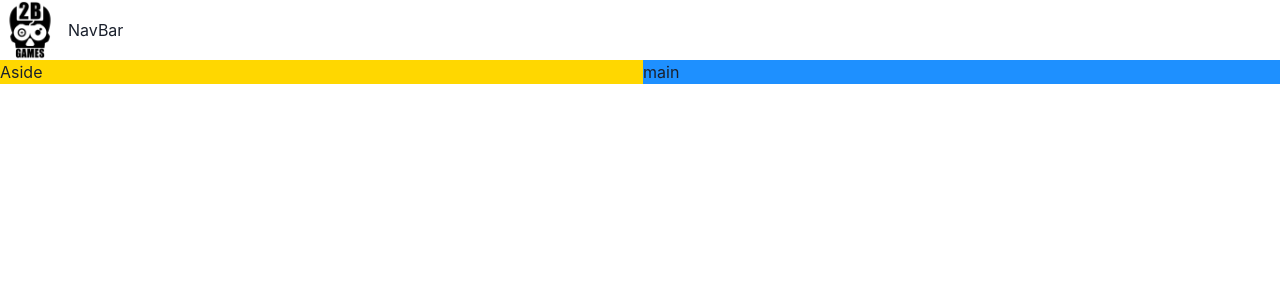
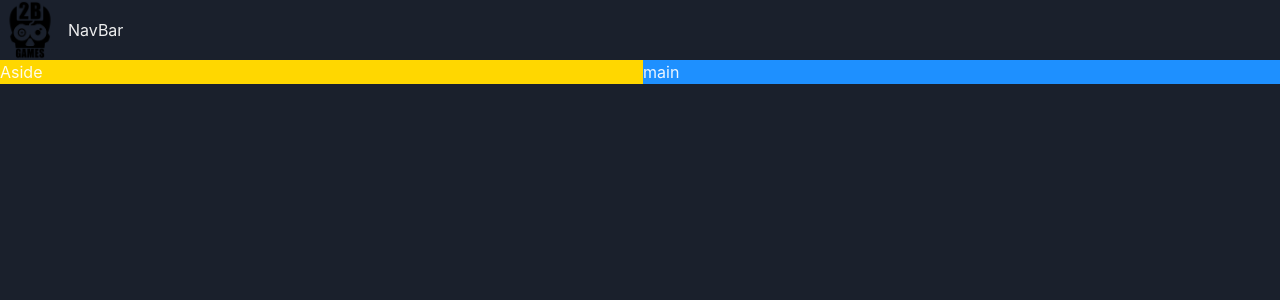
Before and after one commit to EbisaTeb/game-project, a React (Vite) app: page / in a window 1280 px wide. Shown: the top 300 px of the page. Built offline with nearby package versions, Linux system fonts and the light colour scheme.

Commit message:
implement dark mode

```diff
--- /dev/null
+++ b/src/Theme.tsx
@@ -0,0 +1,6 @@
+import { extendTheme } from "@chakra-ui/react";
+const config = {
+  initialColorMode: "dark",
+};
+const theme = extendTheme({ config });
+export default theme;
--- a/src/main.tsx
+++ b/src/main.tsx
@@ -1,12 +1,14 @@
 import React from "react";
 import ReactDOM from "react-dom/client";
-import { ChakraProvider } from "@chakra-ui/react";
+import { ChakraProvider, ColorModeScript } from "@chakra-ui/react";
+import theme from "./THeme.tsx";
 import App from "./App.tsx";
 // import "./index.css";
 
 ReactDOM.createRoot(document.getElementById("root")!).render(
   <React.StrictMode>
-    <ChakraProvider>
+    <ChakraProvider theme={theme}>
+      <ColorModeScript initialColorMode={theme.config.initialColorMode} />
       <App />
     </ChakraProvider>
   </React.StrictMode>
```
